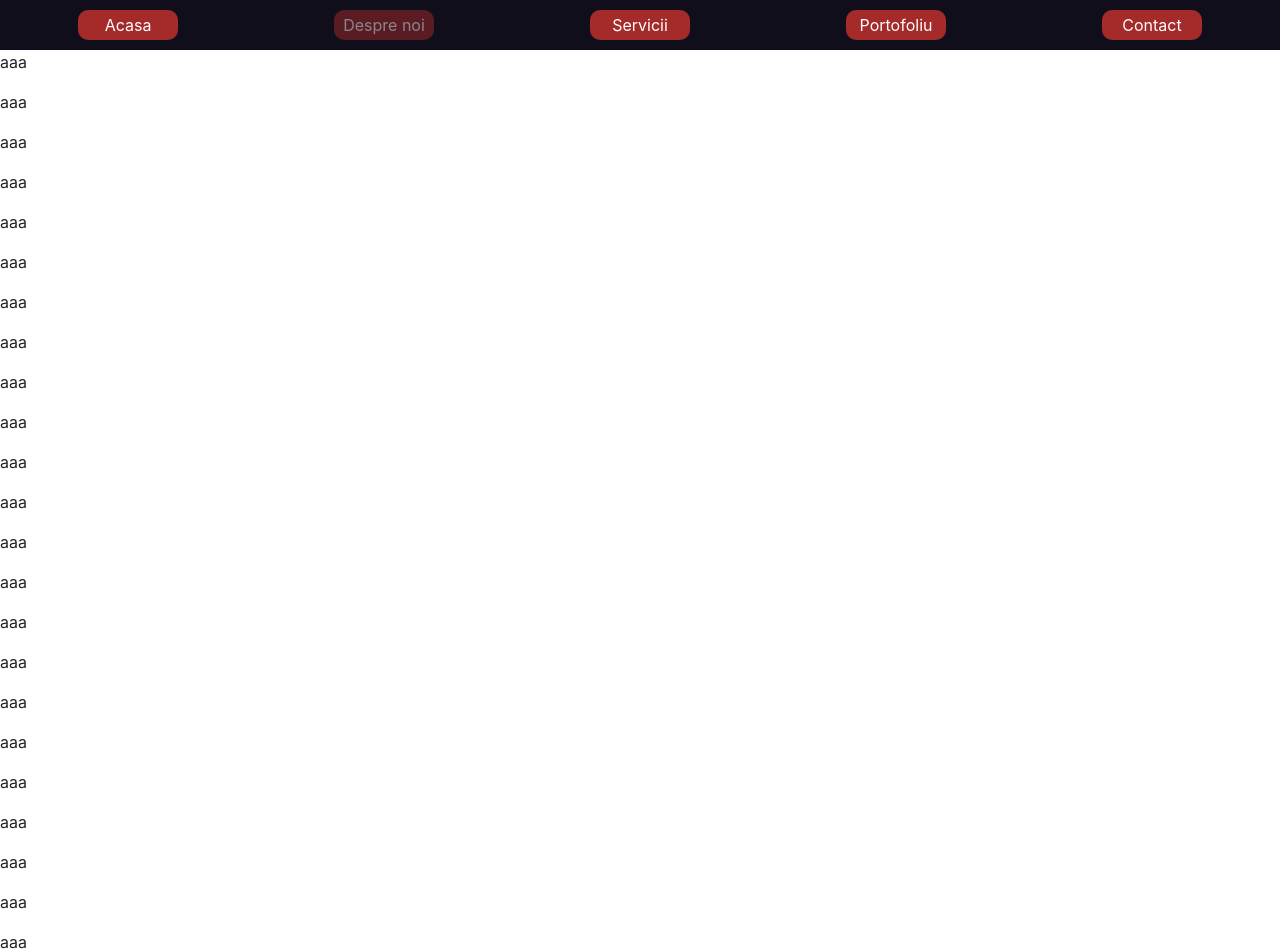
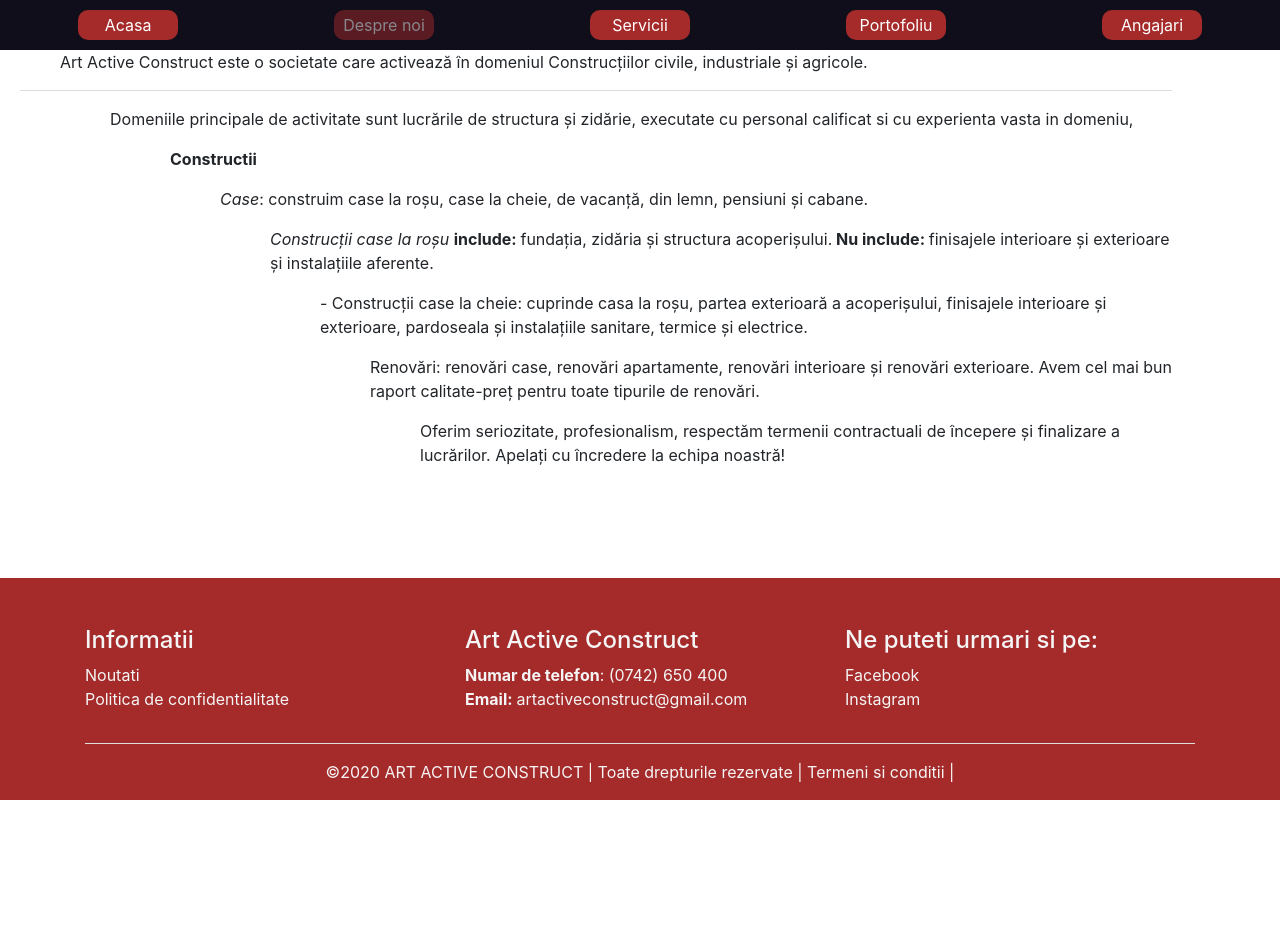
Before and after one commit to Boo1122/ArtActiveConstruct, a React (Create React App) app in the folder art-active-construct/: page /about in a window 1280 px wide. Shown: the top 952 px of the page. After the commit the page ends 800 px from the top, so only its background shows below. Built offline with nearby package versions, Linux system fonts and the light colour scheme.

Commit message:
about page

```diff
--- a/art-active-construct/src/App.js
+++ b/art-active-construct/src/App.js
@@ -6,7 +6,7 @@
 import { AboutPage } from "./pages/AboutPage";
 import { PortfolioPage } from "./pages/PortfolioPage";
 import { ServicesPage } from "./pages/ServicesPage";
-import { ContactPage } from "./pages/ContactPage";
+import { AngajariPage } from "./pages/AngajariPage";
 import { Footer } from "./Footer/Footer";
 import './Footer/Footer.css'
 
@@ -28,7 +28,7 @@
 
              <Route path='/services' exact component={ServicesPage} />
 
-             <Route path='/contact' exact component={ContactPage} />
+             <Route path='/employment' exact component={AngajariPage} />
           </Switch>
         </Router>
          </div>
--- a/art-active-construct/src/Footer/Footer.css
+++ b/art-active-construct/src/Footer/Footer.css
@@ -6,3 +6,16 @@
     bottom: 0;
     width: 100%;
 }
+
+.line {
+    background-color: whitesmoke;
+}
+
+.sub-footer {
+    display: flex;
+    justify-content: center;
+}
+
+.line-spacing {
+    letter-spacing:5px;
+}
--- a/art-active-construct/src/Footer/Footer.jsx
+++ b/art-active-construct/src/Footer/Footer.jsx
@@ -7,34 +7,46 @@
       <footer className='main-footer'>
         <div className='container'>
           <div className='row'>
+
             <div className='col'>
-              <h4>Art Active Costruct</h4>
+
+             <h4>Informatii</h4>
+
               <ul className='list-unstyled'>
-                 <li>(0742) 650 400</li>
-                 <li>Oradea, Romania</li>
-                 <li>Cartier Grigorescu nr.12</li>
+                <li>Noutati</li>
+                <li> Politica de confidentialitate</li>
+                {/* <li>Something else</li> */}
+              </ul>
+
+            </div>
+
+            <div className='col'>
+
+
+              <ul className='list-unstyled'>
+
+                <h4>Art Active Construct</h4>
+
+                 <li><strong>Numar de telefon</strong>: (0742) 650 400</li>
+                 {/* <li><strong>Adresa</strong>: Oradea, Romania</li> */}
+                 <li><strong>Email: </strong>artactiveconstruct@gmail.com</li>
               </ul>
             </div>
             <div className='col'>
-              <h4>For cousin</h4>
+
+             <h4>Ne puteti urmari si pe:</h4>
+
               <ul className='list-unstyled'>
-                <li>Something 3</li>
-                <li>Something 3</li>
-                <li>Something 3</li>
-              </ul>
-            </div>
-            <div className='col'>
-              <h4>Project</h4>
-              <ul className='list-unstyled'>
-                <li>Something else</li>
-                <li>Something else</li>
-                <li>Something else</li>
+                <li>Facebook</li>
+                <li>Instagram</li>
+                {/* <li>Twitter</li> */}
               </ul>
             </div>
           </div>
-          <hr/>
+
+          <hr className='line'/>
           <div className='row'>
-            <p className='col-sm'>
+            <p className='col-sm sub-footer'>
               &copy;{new Date().getFullYear()} ART ACTIVE CONSTRUCT | Toate drepturile rezervate | Termeni si conditii |
 
             </p>
--- a/art-active-construct/src/Header/Header.jsx
+++ b/art-active-construct/src/Header/Header.jsx
@@ -39,9 +39,9 @@
                 />
 
                 <HeaderButtons
-                    text='Contact'
-                    selected={isSelected(pathname, 'contact')}
-                    path='contact'
+                    text='Angajari'
+                    selected={isSelected(pathname, 'Angajari')}
+                    path='employment'
                 />
 
             </div>
--- /dev/null
+++ b/art-active-construct/src/pages/AboutPage.css
@@ -0,0 +1,45 @@
+.main-container {
+   margin-left: 20px;
+   width: 90%;
+}
+
+.article-container {
+   width: 100%;
+}
+
+.chunk-zero {
+   margin-left: 40px;
+}
+
+.chunk-one {
+   margin-left: 90px;
+}
+
+.chunk-two {
+   margin-left: 150px;
+}
+
+.chunk-three {
+   margin-left: 200px;
+
+}
+
+.chunk-four {
+   margin-left: 250px;
+
+}
+
+.chunk-five {
+
+   margin-left: 300px;
+}
+
+.chunk-six {
+   margin-left: 350px;
+
+}
+
+.chunk-seven {
+   margin-left: 400px;
+
+}
--- a/art-active-construct/src/pages/AboutPage.jsx
+++ b/art-active-construct/src/pages/AboutPage.jsx
@@ -1,38 +1,55 @@
 import React from 'react'
+import './AboutPage.css'
 
 export function AboutPage() {
     return (
-        <div>
+        <div className='main-container'>
 
-        <p>aaa</p>
-        <p>aaa</p>
-        <p>aaa</p>
-        <p>aaa</p>
-        <p>aaa</p>
-        <p>aaa</p>
-        <p>aaa</p>
-        <p>aaa</p>
-        <p>aaa</p>
-        <p>aaa</p>
-        <p>aaa</p>
-        <p>aaa</p>
-        <p>aaa</p>
-        <p>aaa</p>
-        <p>aaa</p>
-        <p>aaa</p>
-        <p>aaa</p>
-        <p>aaa</p>
-        <p>aaa</p>
-        <p>aaa</p>
-        <p>aaa</p>
-        <p>aaa</p>
-        <p>aaa</p>
-        <p>aaa</p>
-        <p>aaa</p>
-        <p>aaa</p>
-        <p>aaa</p>
-        <p>aaa</p>
-        <p>aaa</p>
+            <section>
+                <article className='article-container'>
+                    <blockquote className='chunk-zero'>
+                        Art Active Construct este o societate care activează în domeniul Construcțiilor civile, industriale și agricole.
+                    </blockquote>
+            <hr className='line'/>
+                    <blockquote className='chunk-one'>
+                      Domeniile principale de activitate sunt lucrările de structura și zidărie,
+                      executate cu personal calificat si cu experienta vasta in domeniu,
+                    </blockquote>
+
+
+                    <blockquote className='chunk-two'>
+                        <strong>Constructii</strong>
+                    </blockquote>
+
+                    <blockquote className='chunk-three'>
+                       <em>Case</em>: construim case la roșu, case la cheie, de vacanță, din lemn, pensiuni și cabane.
+                    </blockquote>
+
+                    <blockquote className='chunk-four'>
+                        <em> Construcții case la roșu </em><strong> include: </strong> fundația, zidăria și structura acoperișului.
+                       <strong> Nu include: </strong> finisajele interioare și exterioare și instalațiile aferente.
+
+                    </blockquote>
+
+                    <blockquote className='chunk-five'>
+                          - Construcții case la cheie: cuprinde casa la roșu, partea exterioară a acoperișului, finisajele interioare și exterioare,
+                          pardoseala și instalațiile sanitare, termice și electrice.
+                    </blockquote>
+
+                    <blockquote className='chunk-six'>
+
+                        Renovări: renovări case, renovări apartamente, renovări interioare și renovări exterioare.
+                        Avem cel mai bun raport calitate-preț pentru toate tipurile de renovări.
+                    </blockquote>
+
+                    <blockquote className='chunk-seven'>
+
+                        Oferim seriozitate, profesionalism, respectăm termenii contractuali de începere și finalizare a lucrărilor.
+                        Apelați cu încredere la echipa noastră!
+                    </blockquote>
+                </article>
+            </section>
+
         </div>
     )
 }
```
Also changed, not shown: art-active-construct/src/pages/AngajariPage.jsx (added), art-active-construct/src/pages/ContactPage.jsx (deleted).
